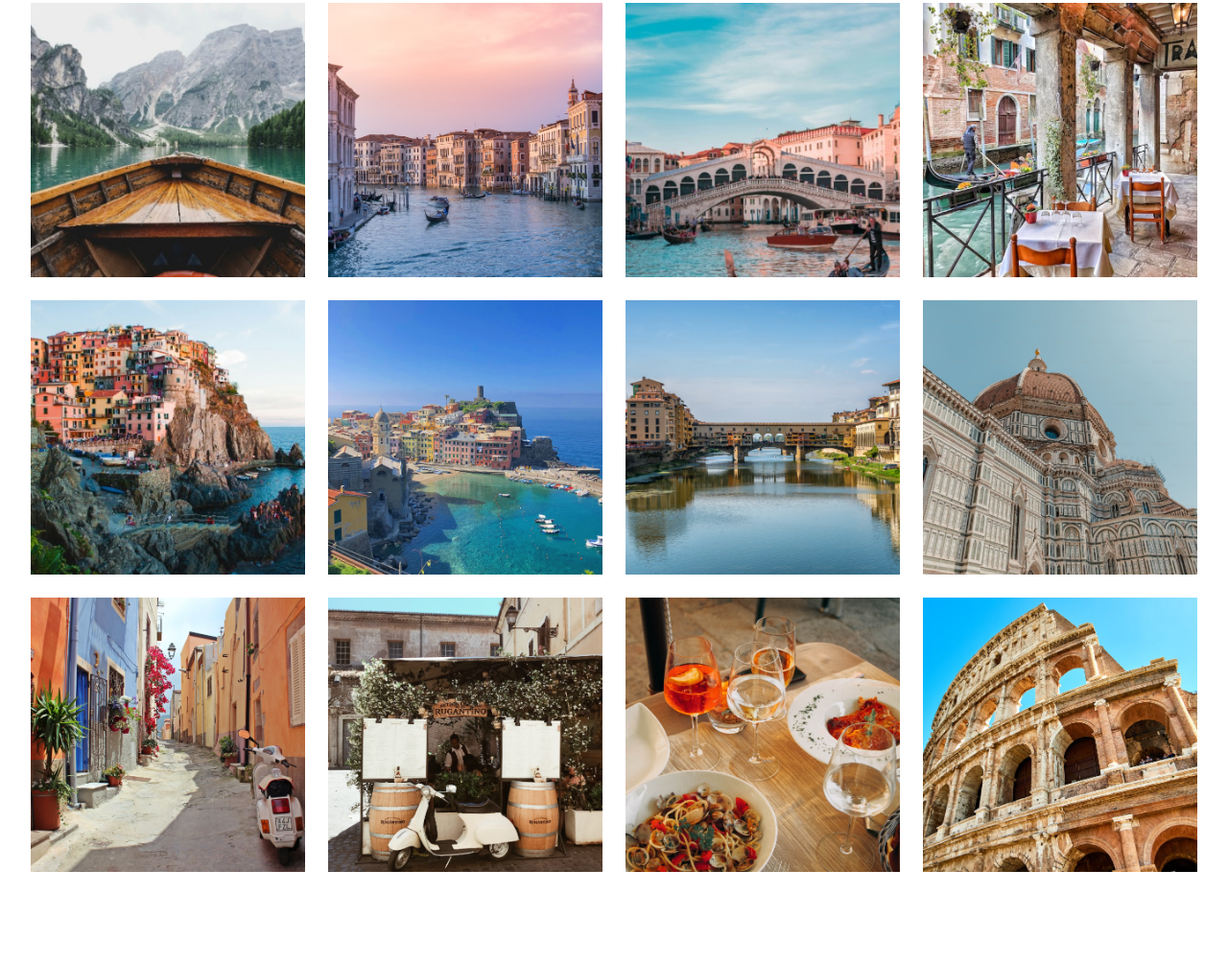
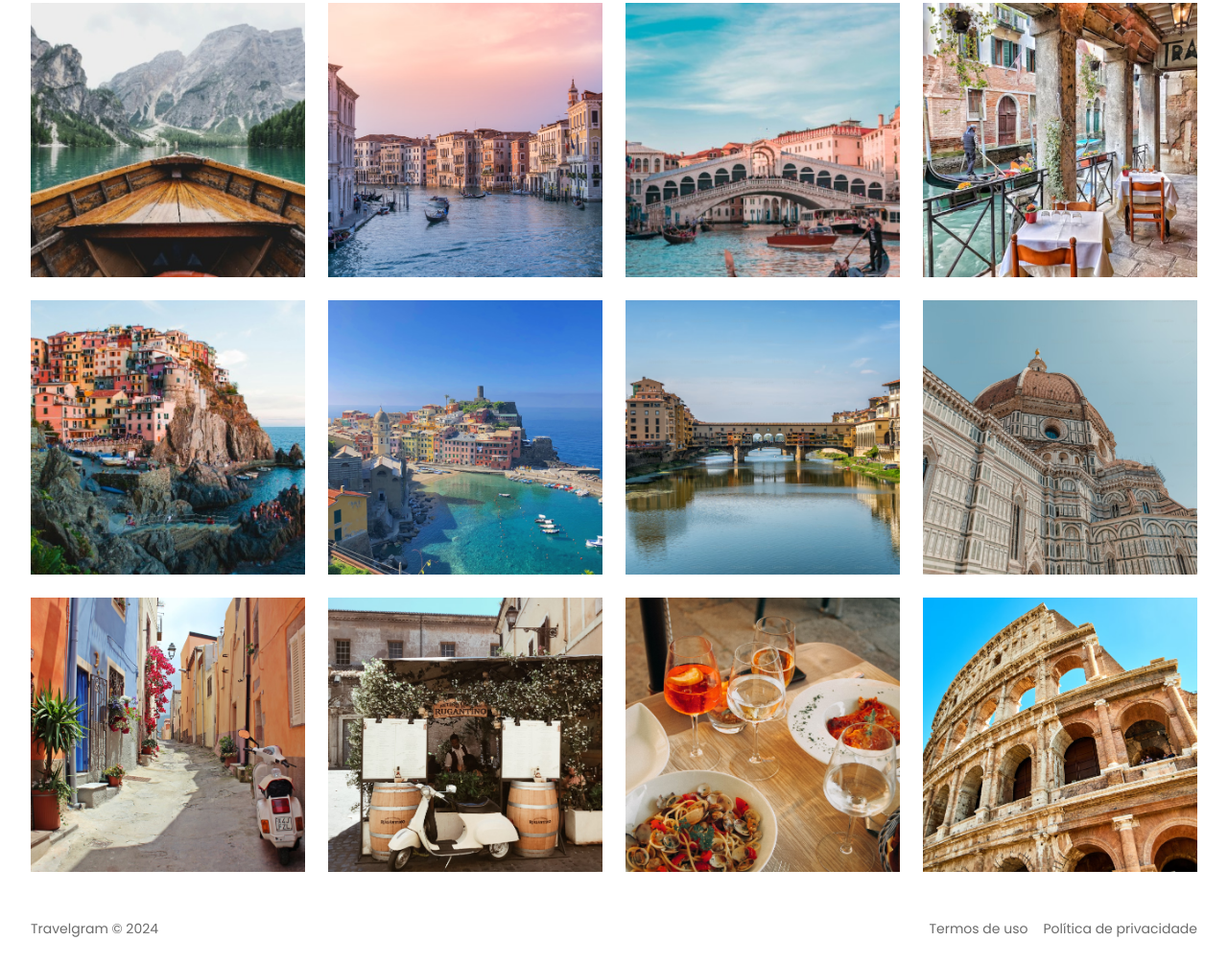
Before and after one commit to LucasKenji01/projeto-travelgram-responsivo, a plain HTML site: page index.html in a window 1280 px wide. Shown: the part 352-1357 px from the top of the page at 96% size. Before the commit the page ends 1285 px from the top, so only its background shows below. Drawn offline with Linux system fonts and the light colour scheme.

Commit message:
Done footer

```diff
--- a/index.html
+++ b/index.html
@@ -74,6 +74,15 @@
     <img src="assets/images/Image 11.png" alt="">
     <img src="assets/images/Image 12.png" alt="">
   </section>
+
+  <footer class="flex gap-1">
+    <p>Travelgram © 2024</p>
+
+    <div class="flex gap-1">
+      <p>Termos de uso</p>
+      <p>Política de privacidade</p>
+    </div>
+  </footer>
 </body>
 
 </html>
--- /dev/null
+++ b/styles/footer.css
@@ -0,0 +1,15 @@
+footer {
+  flex-direction: column;
+  align-items: center;
+  padding-block: 1rem;
+  font: var(--paragraph-md);
+  color: var(--text-color-secondary);
+
+  @media (width >= 80em) {
+    width: 76rem;
+    margin-inline: auto;
+    flex-direction: row;
+    justify-content: space-between;
+    padding-block: 1.5rem;
+  }
+}
--- a/styles/index.css
+++ b/styles/index.css
@@ -3,3 +3,4 @@
 @import url(header.css);
 @import url(about.css);
 @import url(photo-gallery.css);
+@import url(footer.css);
```
